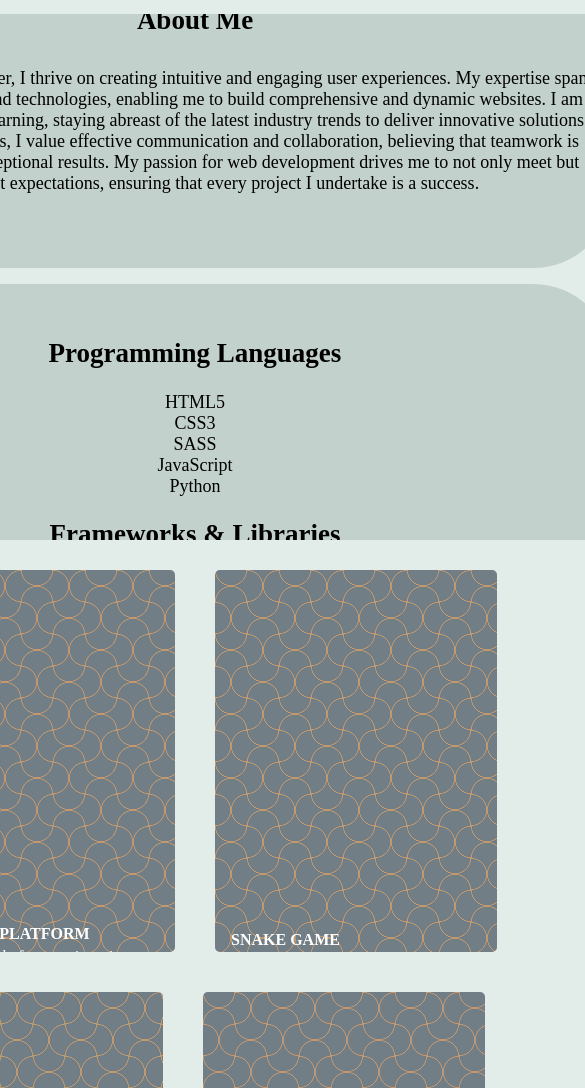
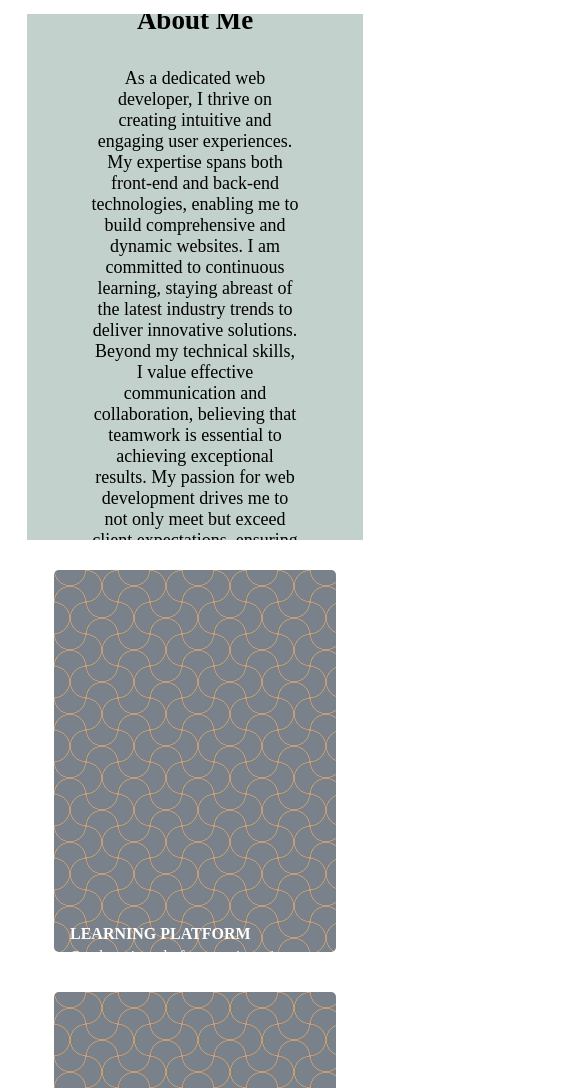
Before and after one commit to Spegelcode/Cv-Website25, a plain HTML site: page htmlMain.html in a window 390 px wide. Shown: the part 792-1880 px from the top of the page, 585 px wide, since content can reach past the window. Drawn offline with Linux system fonts and the light colour scheme.

Commit message:
Mobile scale fix

```diff
--- a/cssMain.css
+++ b/cssMain.css
@@ -1,10 +1,3 @@
-html {
-  background-color: #e2ece9;
-  display: flex;
-  align-items: center;
-  flex-direction: column;
-
-}
 
 
 .hitTheFloor {
@@ -266,6 +259,9 @@ html {
   html {
     width: 100vw;
   }
+  .maincardSection {
+
+  }
 
 }
 
@@ -307,7 +303,6 @@ html {
 }
 
 .container p {
-  width: 50rem; /* Sets the width of the paragraph */
   margin: 2rem; /* Centers the paragraph horizontally */
   text-align: center; /* Centers the text inside the paragraph */
   overflow: hidden; /* Ensures any overflowing text is hidden */
```
